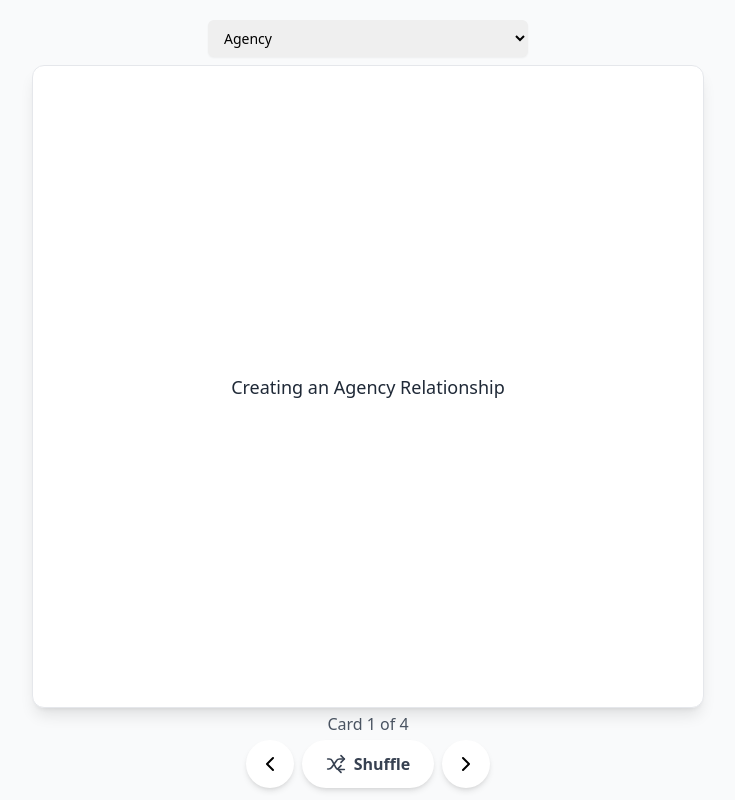
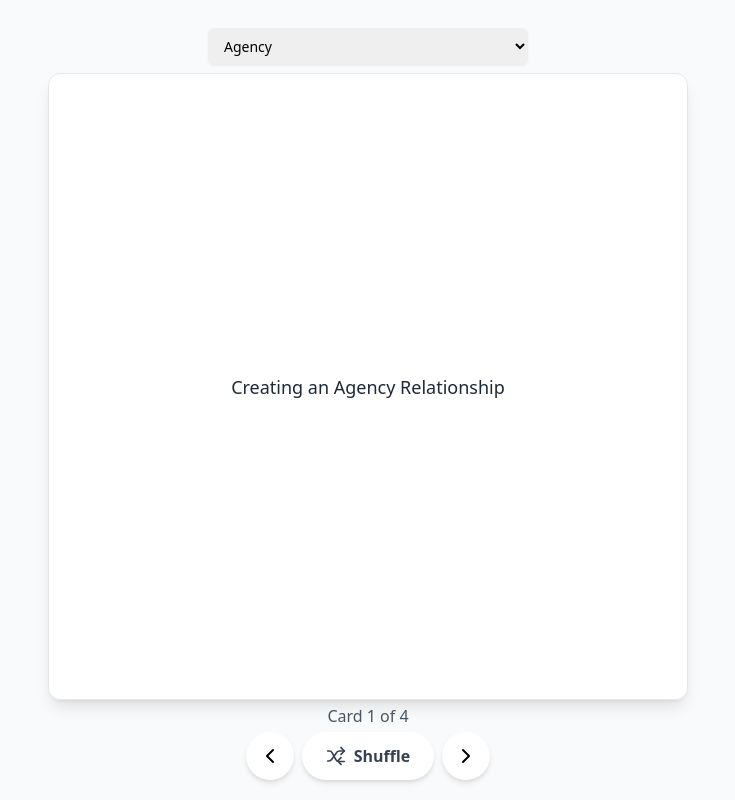
Before and after one commit to typoyo/bar-exam-flashcards, a React (Create React App) app: page / in a window 1280 px wide. Shown: the whole page, without its empty margins (272-1007 px from the left). Built offline with nearby package versions, Linux system fonts and the light colour scheme.

Commit message:
Implement dynamic height for full-screen layout

```diff
--- a/src/App.js
+++ b/src/App.js
@@ -1,4 +1,23 @@
-import React, { useState, useMemo } from 'react';
+import React, { useState, useMemo, useLayoutEffect } from 'react';
+
+// --- Custom Hook to get real viewport height ---
+const useWindowHeight = () => {
+  const [height, setHeight] = useState(window.innerHeight);
+
+  useLayoutEffect(() => {
+    const handleResize = () => {
+      setHeight(window.innerHeight);
+    };
+
+    window.addEventListener('resize', handleResize);
+    handleResize(); // Set initial height
+
+    return () => window.removeEventListener('resize', handleResize);
+  }, []);
+
+  return height;
+};
+
 
 // --- Data for all flashcard decks ---
 const allDecks = {
@@ -202,6 +221,7 @@ const getInitialDeckKey = () => {
 
 // --- Main App Component ---
 export default function App() {
+  const windowHeight = useWindowHeight();
   const [deckKey, setDeckKey] = useState(getInitialDeckKey);
   const [deck, setDeck] = useState(allDecks[deckKey]);
   const [currentIndex, setCurrentIndex] = useState(0);
@@ -257,8 +277,8 @@ export default function App() {
   };
 
   return (
-    <div className="bg-gray-50 h-screen w-screen flex flex-col font-sans p-2 sm:p-4 landscape:py-2">
-      <div className="w-full max-w-2xl mx-auto flex flex-col h-full">
+    <div className="bg-gray-50 w-screen flex flex-col font-sans" style={{ height: windowHeight }}>
+      <div className="w-full max-w-2xl mx-auto flex flex-col h-full p-2 sm:p-4">
         <header className="flex-shrink-0 text-center py-2 landscape:py-1">
           {/* The subject title has been removed from here */}
         </header>
```
